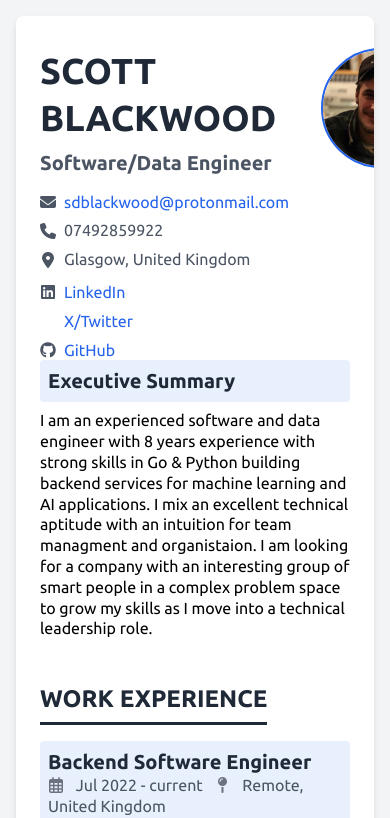
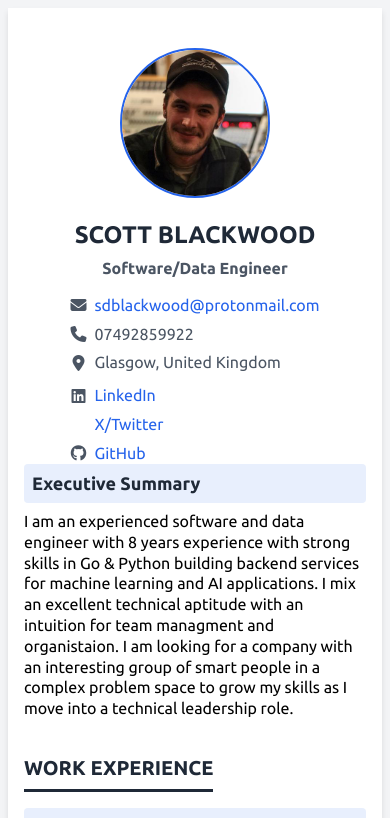
Before and after one commit to SDBlackwood/cv, a plain HTML site: page index.html in a window 390 px wide. Shown: the top 818 px of the page. Drawn offline with Linux system fonts and the light colour scheme.

Commit message:
feat: responsive and thumbnail

```diff
--- a/index.html
+++ b/index.html
@@ -4,6 +4,7 @@
     <meta charset="UTF-8">
     <meta name="viewport" content="width=device-width, initial-scale=1.0">
     <title>Scott Blackwood - Resume</title>
+    <link rel="icon" type="image/jpeg" href="Profile.jpeg">
     <link href="styles.css" rel="stylesheet">
     <link rel="stylesheet" href="https://cdnjs.cloudflare.com/ajax/libs/font-awesome/6.4.0/css/all.min.css">
 </head>
--- a/styles.css
+++ b/styles.css
@@ -269,3 +269,93 @@ i.fas, i.far, i.fab {
 .job-period i, .education-period i {
     color: #6b7280;
 }
+
+/* Responsive adjustments */
+@media (max-width: 768px) {
+    .header-content {
+        flex-direction: column;
+        align-items: center;
+        text-align: center;
+    }
+
+    .header-image {
+        margin: 1rem 0;
+        order: -1;
+    }
+
+    .profile-image {
+        width: 150px;
+        height: 150px;
+    }
+
+    .contact-info,
+    .social-links {
+        grid-template-columns: 1fr;
+        gap: 0.5rem;
+    }
+
+    .job-header {
+        flex-direction: column;
+        gap: 0.5rem;
+    }
+
+    .job-period {
+        display: flex;
+        flex-direction: column;
+        gap: 0.25rem;
+    }
+
+    .job-location {
+        margin-left: 0;
+    }
+
+    .main-content {
+        padding: 0.75rem 1rem 2rem 1rem;
+    }
+
+    .header {
+        padding: 1.5rem 1rem;
+    }
+
+    .title {
+        font-size: 1.75rem;
+    }
+
+    .subtitle {
+        font-size: 1.125rem;
+    }
+
+    .section-title {
+        font-size: 1.25rem;
+    }
+
+    .job-title {
+        font-size: 1.125rem;
+    }
+
+    .company-name {
+        font-size: 1rem;
+    }
+
+    .education-title {
+        font-size: 1.125rem;
+    }
+}
+
+@media (max-width: 480px) {
+    .body-container {
+        padding: 0.5rem;
+    }
+
+    .main-container {
+        border-radius: 0;
+    }
+
+    .title {
+        font-size: 1.5rem;
+    }
+
+    .subtitle {
+        font-size: 1rem;
+    }
+}
```
